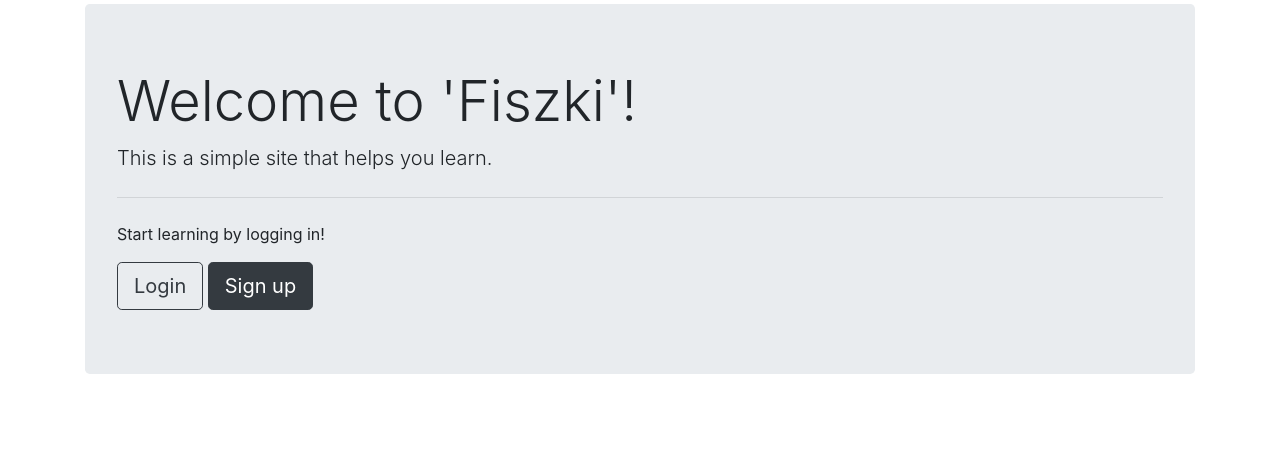
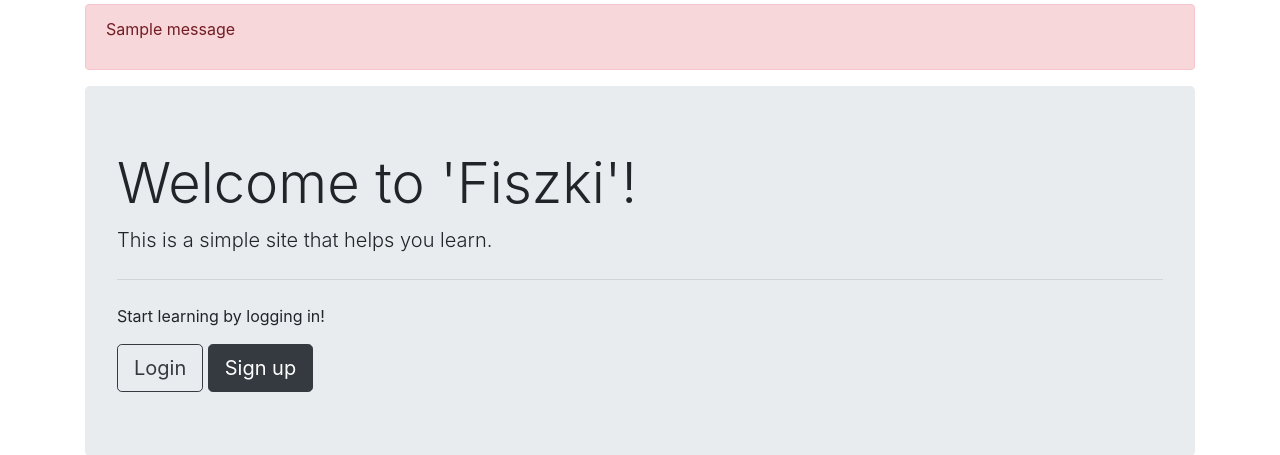
Before and after one commit to jakubwi/fiszki, a Django app: page / in a window 1280 px wide. Shown: the part 56-511 px from the top of the page. Run offline with Django 3.2, Linux system fonts and the light colour scheme; tables that the repository leaves empty hold one stand-in row (values such as "Sample post"); one stand-in notice (Sample message) is shown; some libraries are stand-ins or nearby versions.

Commit message:
user delete success message

```diff
--- a/templates/about.html
+++ b/templates/about.html
@@ -3,6 +3,13 @@
 
 {% block title %} - Home {% endblock %}
 {% block content %}
+{% if messages %}
+<div class="alert alert-danger" role="alert">
+    {% for message in messages %}
+    <p class="{{ message.tags }}">{{ message }}</p>
+    {% endfor %}
+</div>
+{% endif %}
 <div class="jumbotron">
     <h1 class="display-4">Welcome to 'Fiszki'!</h1>
     <p class="lead">This is a simple site that helps you learn.</p>
--- a/users/views.py
+++ b/users/views.py
@@ -27,6 +27,11 @@ class UserDeleteView(LoginRequiredMixin, DeleteView):
     template_name = 'user_delete.html'
     success_url = reverse_lazy('about')
     login_url = 'login'
+    success_message = "Your account has been successfully deleted. We are sorry to see you go!"
+
+    def delete(self, request, *args, **kwargs):
+        messages.success(self.request, self.success_message)
+        return super(UserDeleteView, self).delete(request, *args, **kwargs)
 
 def signup(request):
     if request.method == 'POST':
```
Also changed, not shown: db.sqlite3.
